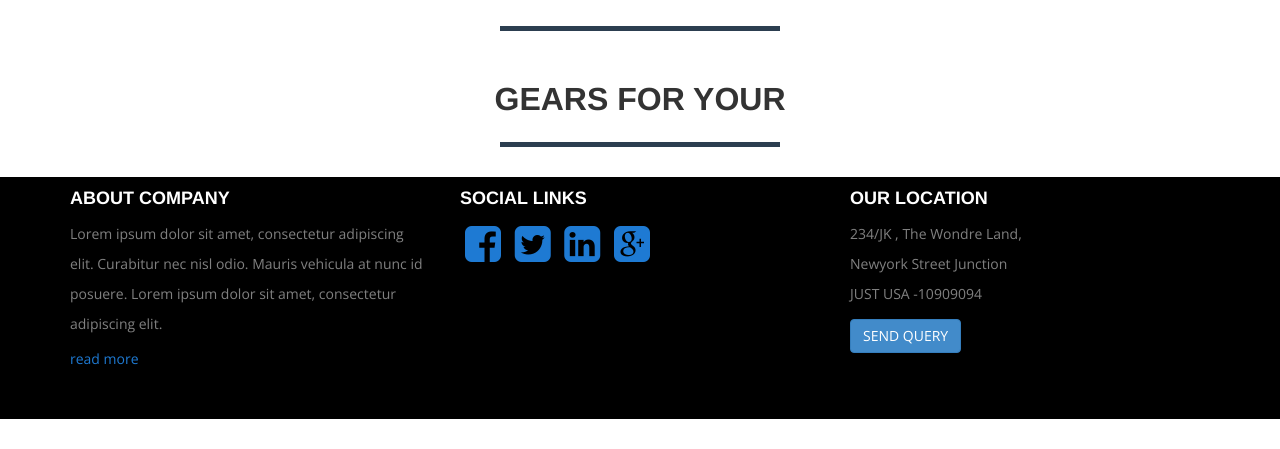
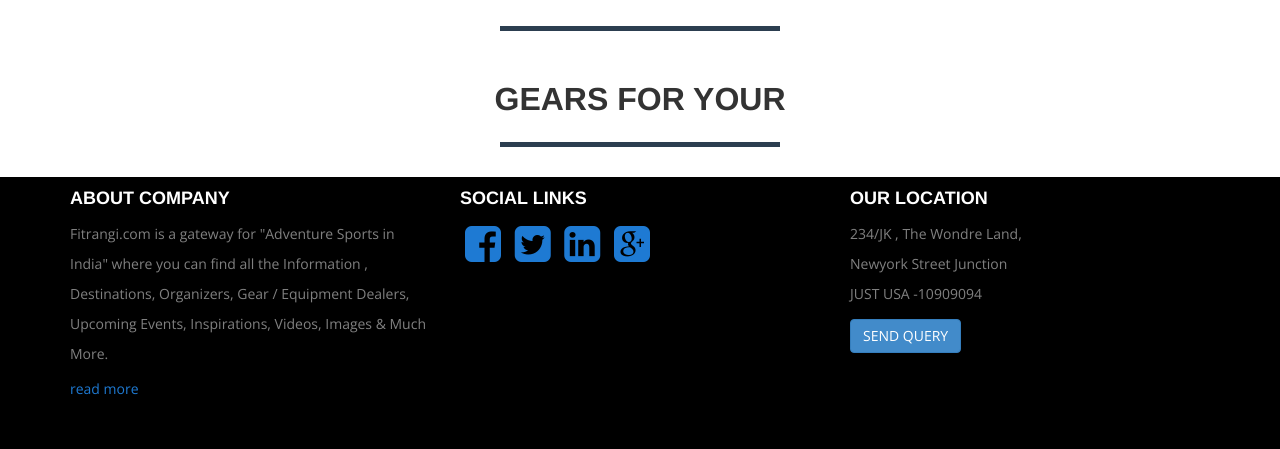
Before and after one commit to arshadansari27/fitrangi-old, a Flask app: template app/templates/index.html in a window 1280 px wide. Shown: the part 903-1352 px from the top of the page. Before the commit the page ends 1322 px from the top, so only its background shows below. Run offline with Flask 2, Linux system fonts and the light colour scheme; the template is opened without the code that fills it, so the values that code supplies are empty; parts of the project's set-up code (start-up, migrations or seed data) failed here and were passed over; some libraries are stand-ins or nearby versions.

Commit message:
about company changes in main_master

```diff
--- a/app/templates/includes/main_master.html
+++ b/app/templates/includes/main_master.html
@@ -98,9 +98,7 @@
             <div class="col-md-4">
                 <h4> <strong>ABOUT COMPANY</strong> </h4>
                             <p>
-                                Lorem ipsum dolor sit amet, consectetur adipiscing elit.
-                         Curabitur nec nisl odio. Mauris vehicula at nunc id posuere.
-                                Lorem ipsum dolor sit amet, consectetur adipiscing elit.
+                                Fitrangi.com is a gateway for "Adventure Sports in India" where you can find all the Information , Destinations, Organizers, Gear / Equipment Dealers, Upcoming Events, Inspirations, Videos, Images & Much More.
                             </p>
                 <a href="#" >read more</a>
                 </div>
```
